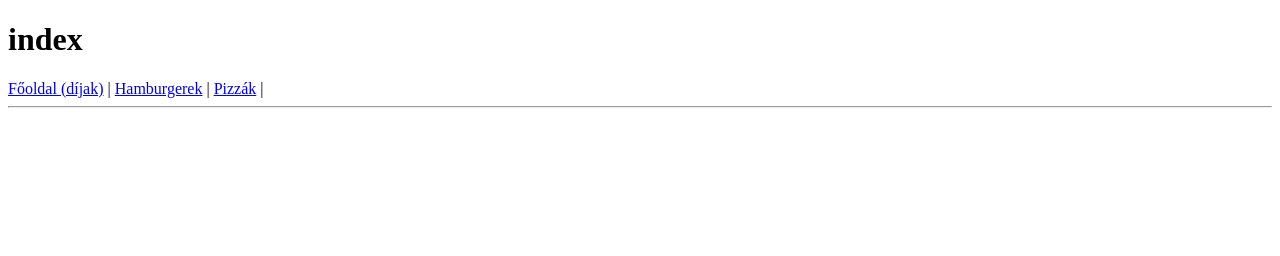
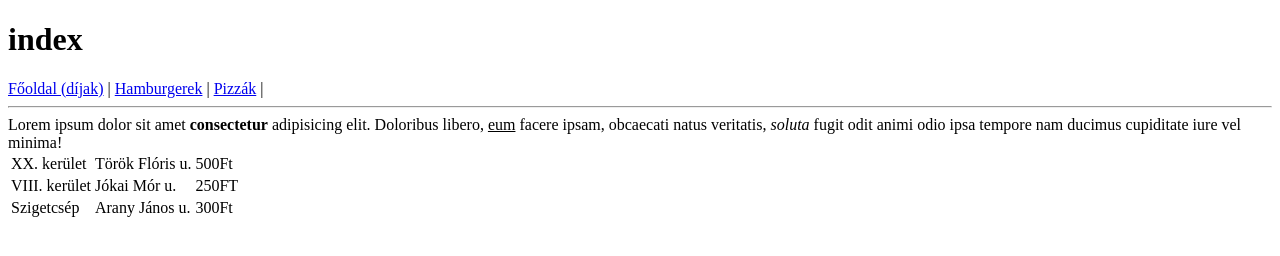
Before and after one commit to Marbo-dev/projekt3, a plain HTML site: page index.html in a window 1280 px wide. Drawn offline with Linux system fonts and the light colour scheme.

Commit message:
loremszoveg es tablazat

```diff
--- a/index.html
+++ b/index.html
@@ -14,7 +14,24 @@
 	<a href="pizzak.html">Pizzák</a> |
 	<hr>
 
-
+Lorem ipsum dolor sit amet <b>consectetur</b> adipisicing elit. Doloribus libero, <u>eum</u> facere ipsam, obcaecati natus veritatis, <i>soluta</i> fugit odit animi odio ipsa tempore nam ducimus cupiditate iure vel minima!
+<table>
+	<tr>
+		<td>XX. kerület</td>
+		<td>Török Flóris u.</td>
+		<td>500Ft</td>
+	</tr>
+	<tr>
+		<td>VIII. kerület</td>
+		<td>Jókai Mór u.</td>
+		<td>250FT</td>
+	</tr>
+	<tr>
+		<td>Szigetcsép</td>
+		<td>Arany János u.</td>
+		<td>300Ft</td>
+	</tr>
+</table>
 
 </body>
 
```
